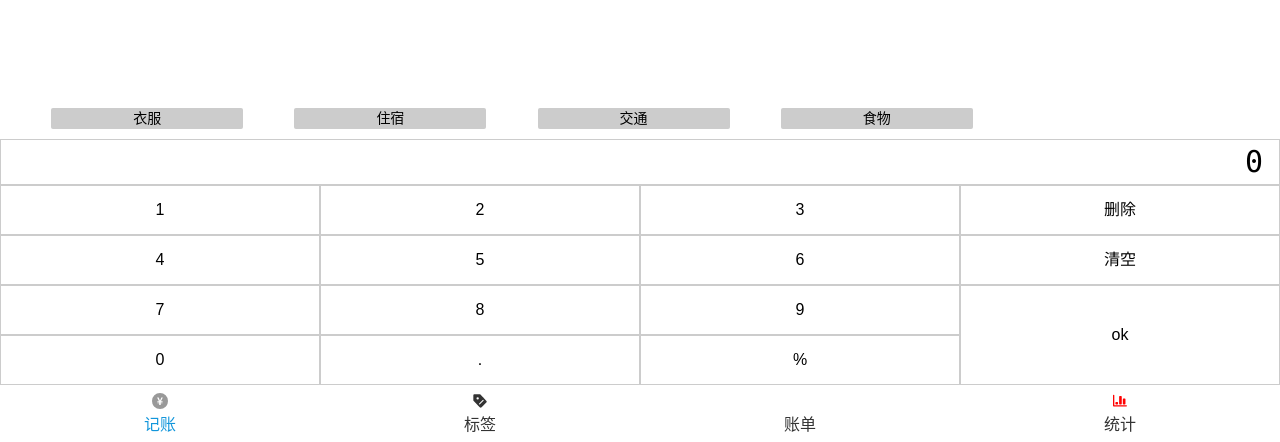
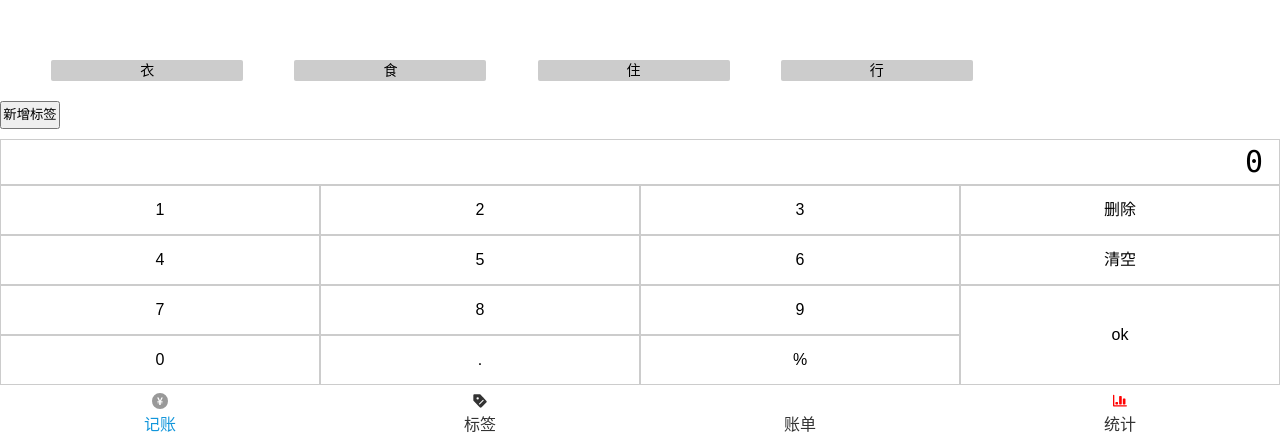
Before and after one commit to YukiGuo/money-react, a React app: page /#/money in a window 1280 px wide. Shown: the part 358-800 px from the top of the page. Built offline with nearby package versions, Linux system fonts and the light colour scheme.

Commit message:
tag组件的两个功能：新增标签和选中标签

```diff
--- a/src/components/money/Tag.tsx
+++ b/src/components/money/Tag.tsx
@@ -1,4 +1,4 @@
-import React from 'react';
+import React, {useState} from 'react';
 import styled from 'styled-components';
 const TagWrapper=styled.div`
         flex-grow: 1;
@@ -8,12 +8,16 @@ const TagWrapper=styled.div`
         justify-content: flex-end;
         padding-top: 10px;
         background: white;
-    margin-bottom: 4px;
+       margin-bottom: 4px;
+    >button{
+  width: 60px;
+  padding: 4px 0;
+    }
         > ul {
             display: flex;
             flex-wrap: wrap;
             align-items: center;
-
+        margin-bottom: 20px;
             > li {
                 width: 15vw;
                 display: flex;
@@ -25,6 +29,9 @@ const TagWrapper=styled.div`
                 background: #ccc;
                 border-radius: 2px;
                 padding:2px;
+                &.selected{
+                background: red;
+                }
                 > .icon {
                     display: flex;
                     justify-content: center;
@@ -48,17 +55,47 @@ const TagWrapper=styled.div`
 
         }
 `;
-function Tag() {
+const Tag:React.FC=()=> {
+    const [tags,setTags]=useState<string[]>(['衣','食','住','行']);
+    const [selectedTags,setSelectedTags]=useState<string[]>([]);
+    const createTag = ()=>{
+       const newTag=  window.prompt("新增的标签名：");
+       if(newTag!==null){
+           if(newTag==''){
+               alert('标签名不能为空！')
+           }else {
+               if (tags.indexOf(newTag) < 0) {
+                   setTags([...tags, newTag])
+               } else {
+                   alert('标签名重复了')
+               }
+           }
+       }
+    };
+    const toggle=(tag: string)=>{
+        if(selectedTags.indexOf(tag)>=0){
+            setSelectedTags(selectedTags.filter(t=>t!==tag))
+        }else{
+            setSelectedTags([...selectedTags,tag])
+        }
+    };
+    const ifSelected=(tag:string)=>{
+      return   selectedTags.indexOf(tag) >= 0 ? 'selected':''
+    };
     return (
         <TagWrapper>
             <ul>
-                <li>衣服</li>
-                <li>住宿</li>
-                <li>交通</li>
-                <li>食物</li>
+                {tags.map(tag=>
+                    <li
+                        key={tag}
+                        onClick={()=>{toggle(tag)}}
+                        className={ifSelected(tag)}
+                    >{tag}</li>
+                )}
             </ul>
+            <button onClick={createTag}>新增标签</button>
         </TagWrapper>
     );
-}
+};
 
 export default Tag;
```
